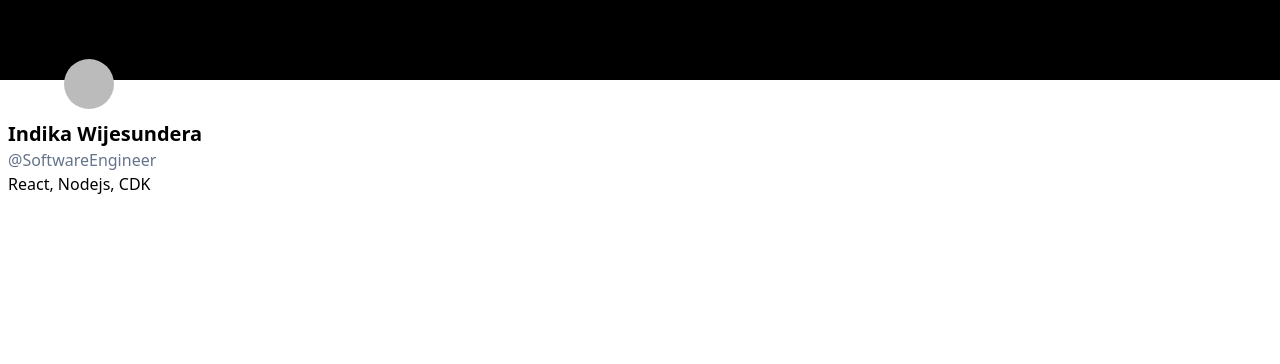
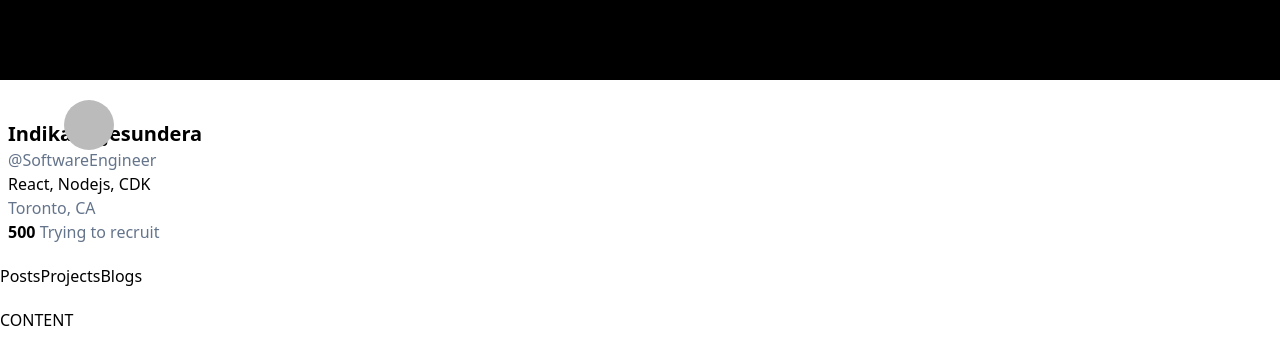
Before and after one commit to IndiW/homepage, a React (Vite) app in the folder homepage/: page / in a window 1280 px wide. Shown: the top 364 px of the page. Built offline with nearby package versions, Linux system fonts and the light colour scheme.

Commit message:
Add additional profile info and initialize tab buttons

```diff
--- a/homepage/src/pages/BaseLandingPage/BaseLandingPage.tsx
+++ b/homepage/src/pages/BaseLandingPage/BaseLandingPage.tsx
@@ -19,6 +19,18 @@ export default function BaseLandingPage() {
                     <h1 className='text-xl font-bold'>Indika Wijesundera</h1>
                     <h1 className='text-base text-slate-500'>@SoftwareEngineer</h1>
                     <h1 className='text-base'>React, Nodejs, CDK</h1>
+                    <h1 className='text-base text-slate-500'>Toronto, CA</h1>
+                    <h1 className='text-base text-slate-500'>
+                        <span className='font-bold text-black'>500</span> Trying to recruit
+                    </h1>
+                </div>
+                <div>
+                    <button>Posts</button>
+                    <button>Projects</button>
+                    <button>Blogs</button>
+                </div>
+                <div>
+                    <div>CONTENT</div>
                 </div>
             </div>
         </div>
```
